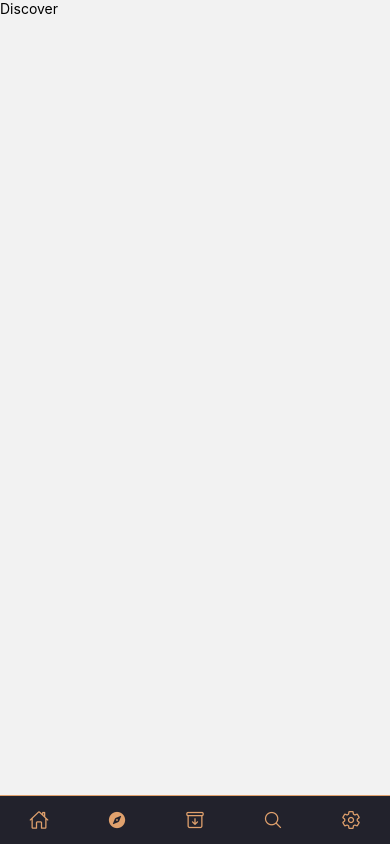
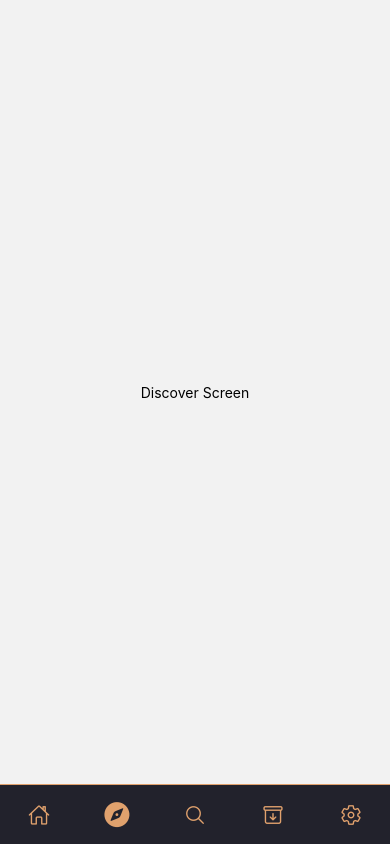
Before and after one commit to m0rningdawning/globe-nest, a React Native app: screen /Discover in a window 390 px wide. Built offline with nearby package versions, Linux system fonts and the light colour scheme.

Commit message:
Bottom menu animation added

```diff
--- a/src/App.tsx
+++ b/src/App.tsx
@@ -1,4 +1,6 @@
 import * as React from "react";
+import { useEffect, useRef } from "react";
+import { View, Animated } from "react-native";
 import { NavigationContainer } from "@react-navigation/native";
 import { createNativeStackNavigator } from "@react-navigation/native-stack";
 import {
@@ -33,6 +35,31 @@ const HomeStack = () => (
   </Stack.Navigator>
 );
 
+const TabIcon = ({
+  focused,
+  iconName,
+}: {
+  focused: boolean;
+  iconName: string;
+}) => {
+  const scaleValue = useRef(new Animated.Value(1)).current;
+  let size: number = 22;
+  let color: string = "#e0a16d";
+  useEffect(() => {
+    Animated.timing(scaleValue, {
+      toValue: focused ? 1.4 : 1,
+      duration: 200,
+      useNativeDriver: true,
+    }).start();
+  }, [focused]);
+
+  return (
+    <Animated.View style={{ transform: [{ scale: scaleValue }] }}>
+      <Icon name={iconName} size={size} color={color} />
+    </Animated.View>
+  );
+};
+
 const App = () => {
   const { colorScheme, toggleColorScheme } = useColorScheme();
 
@@ -45,14 +72,15 @@ const App = () => {
           tabBarActiveTintColor: "#e0a16d",
           tabBarInactiveTintColor: "#e0a16d",
           tabBarStyle: {
+            height: 60,
             backgroundColor: "#22222c",
             borderTopWidth: 1,
             borderTopColor: "#e0a16d",
           },
+
           tabBarIcon: ({ focused }) => {
             let iconName: string = "";
-            let size: number = 20;
-            let color: string = focused ? "#e0a16d" : "#e0a16d";
+
             if (route.name === "Home") {
               iconName = focused ? "home" : "home-outline";
             } else if (route.name === "Discover") {
@@ -64,14 +92,14 @@ const App = () => {
             } else if (route.name === "Settings") {
               iconName = focused ? "settings" : "settings-outline";
             }
-            return <Icon name={iconName} size={size} color={color} />;
+            return <TabIcon focused={focused} iconName={iconName} />;
           },
         })}
       >
         <Tab.Screen name="Home" component={HomeStack} />
         <Tab.Screen name="Discover" component={DiscoverScreen} />
+        <Tab.Screen name="Search" component={SearchScreen} />
         <Tab.Screen name="Saved" component={SavedScreen} />
-        <Tab.Screen name="Search" component={SearchScreen} />
         <Tab.Screen name="Settings" component={SettingsScreen} />
       </Tab.Navigator>
     </NavigationContainer>
--- a/src/screens/Details.tsx
+++ b/src/screens/Details.tsx
@@ -3,8 +3,8 @@ import React from "react";
 
 const DetailsScreen = () => {
   return (
-    <View>
-      <Text>Details</Text>
+    <View style={{ flex: 1, alignItems: "center", justifyContent: "center" }}>
+      <Text>Details Screen</Text>
     </View>
   );
 };
--- a/src/screens/Discover.tsx
+++ b/src/screens/Discover.tsx
@@ -3,8 +3,8 @@ import React from "react";
 
 const DiscoverScreen = () => {
   return (
-    <View>
-      <Text>Discover</Text>
+    <View style={{ flex: 1, alignItems: "center", justifyContent: "center" }}>
+      <Text>Discover Screen</Text>
     </View>
   );
 };
--- a/src/screens/Saved.tsx
+++ b/src/screens/Saved.tsx
@@ -3,8 +3,8 @@ import React from "react";
 
 const SavedScreen = () => {
   return (
-    <View>
-      <Text>Saved</Text>
+    <View style={{ flex: 1, alignItems: "center", justifyContent: "center" }}>
+      <Text>Saved Screen</Text>
     </View>
   );
 };
--- a/src/screens/Search.tsx
+++ b/src/screens/Search.tsx
@@ -3,8 +3,8 @@ import React from "react";
 
 const SearchScreen = () => {
   return (
-    <View>
-      <Text>Search</Text>
+    <View style={{ flex: 1, alignItems: "center", justifyContent: "center" }}>
+      <Text>Search Screen</Text>
     </View>
   );
 };
--- a/src/screens/Settings.tsx
+++ b/src/screens/Settings.tsx
@@ -3,8 +3,8 @@ import React from "react";
 
 const SettingsScreen = () => {
   return (
-    <View>
-      <Text>Settings</Text>
+    <View style={{ flex: 1, alignItems: "center", justifyContent: "center" }}>
+      <Text>Settings Screen</Text>
     </View>
   );
 };
--- a/src/screens/Splash.tsx
+++ b/src/screens/Splash.tsx
@@ -3,8 +3,8 @@ import React from "react";
 
 const SplashScreen = () => {
   return (
-    <View>
-      <Text>Splash</Text>
+    <View style={{ flex: 1, alignItems: "center", justifyContent: "center" }}>
+      <Text>Splash Screen</Text>
     </View>
   );
 };
--- a/src/screens/Welcome.tsx
+++ b/src/screens/Welcome.tsx
@@ -3,8 +3,8 @@ import React from "react";
 
 const WelcomeScreen = () => {
   return (
-    <View>
-      <Text>Welcome</Text>
+    <View style={{ flex: 1, alignItems: "center", justifyContent: "center" }}>
+      <Text>Welcome Screen</Text>
     </View>
   );
 };
```
